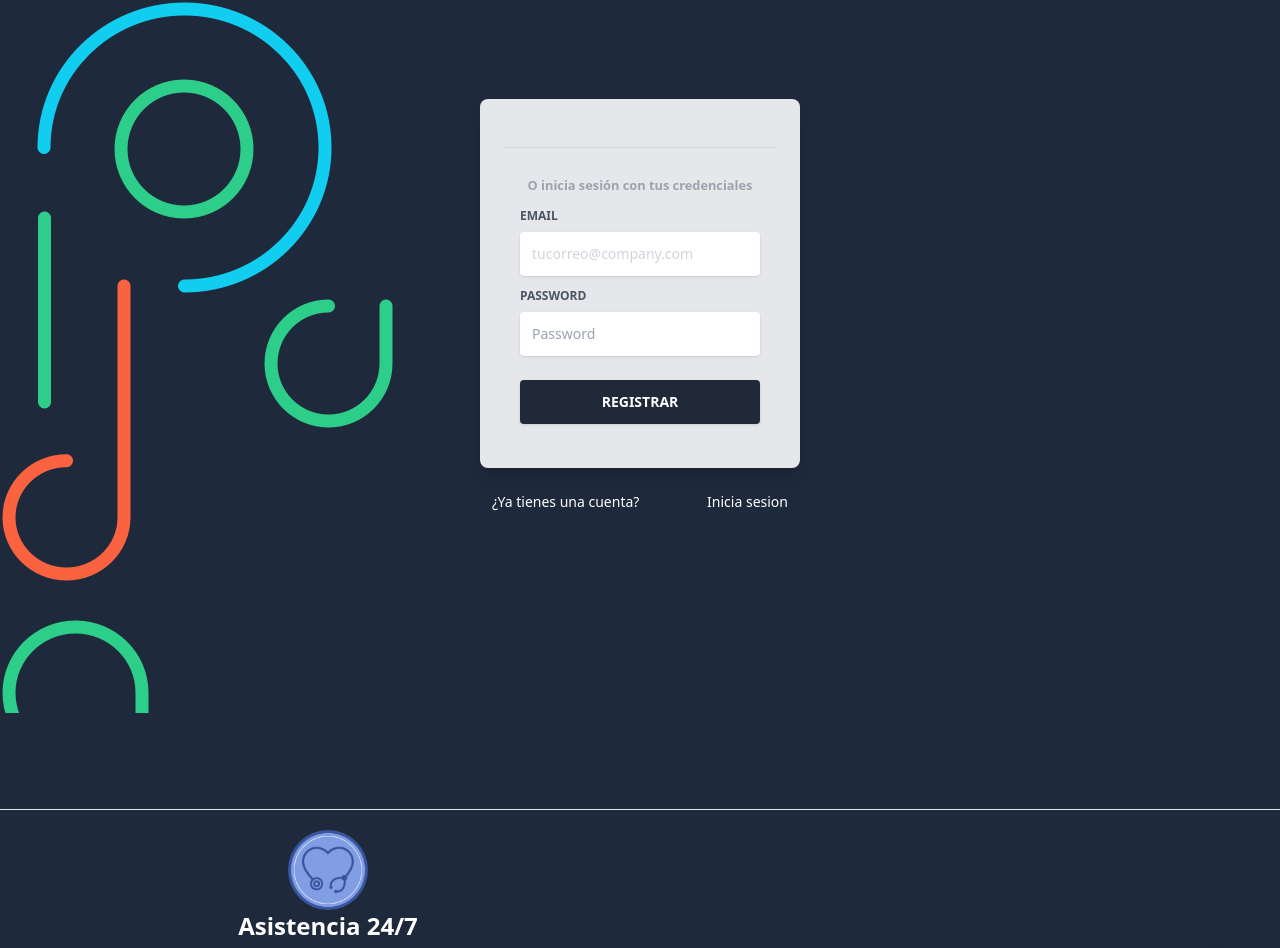
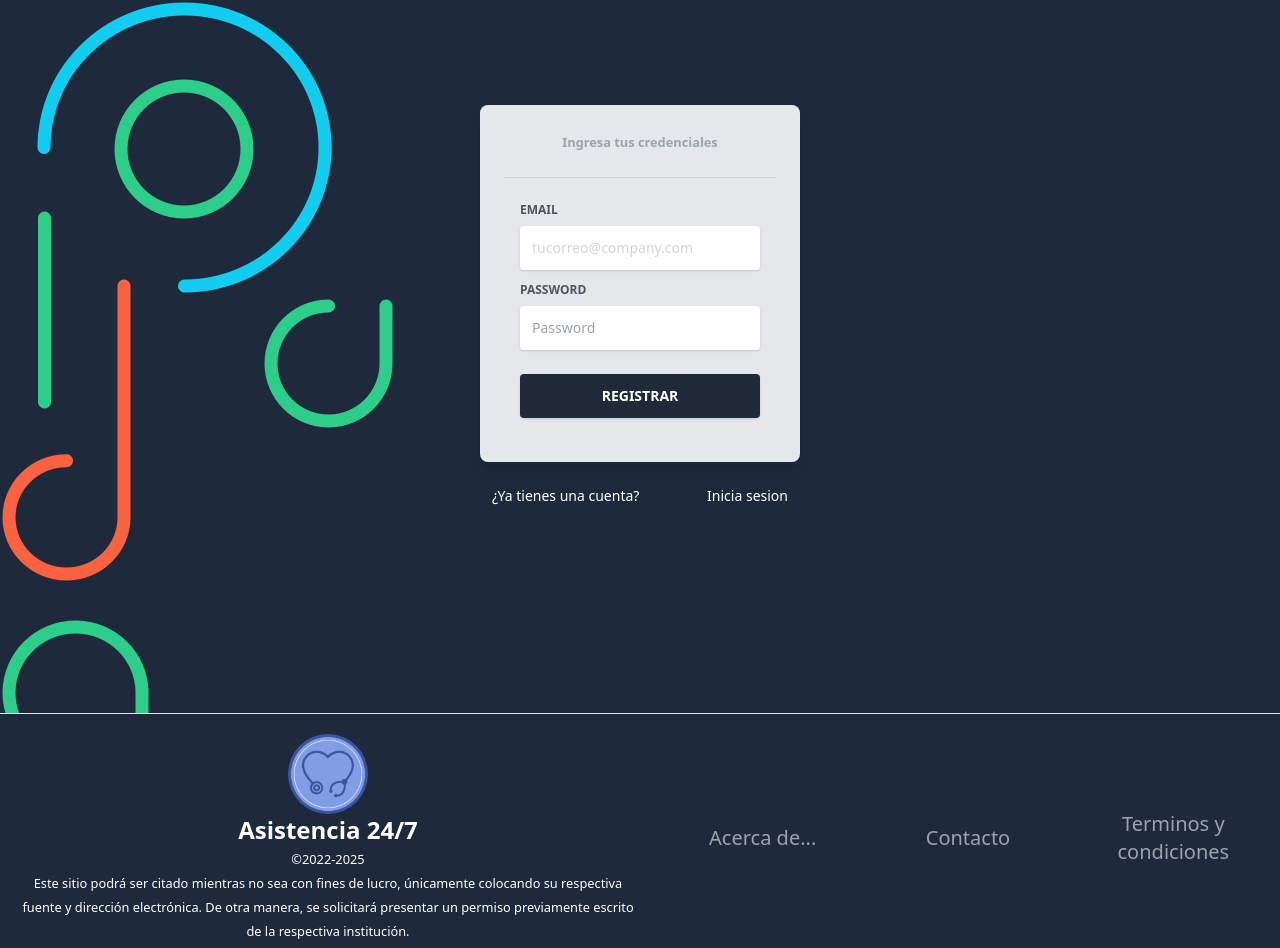
Before and after one commit to VISOSO2403/Asistencia24-7-4D, a React (Vite) app: page /Register in a window 1280 px wide. Shown: the part 87-1035 px from the top of the page. Built offline with nearby package versions, Linux system fonts and the light colour scheme; no server answers.

Commit message:
Modificando archivos varios

```diff
--- /dev/null
+++ b/src/components/Alert.jsx
@@ -0,0 +1,7 @@
+export function Alert({message}) {
+  return (
+    <div className="bg-red-800 text-white text-center p-3 uppercase font-bold mb-3 rounded-md">
+      {message}
+    </div>
+  )
+}
--- a/src/components/Footer.jsx
+++ b/src/components/Footer.jsx
@@ -4,16 +4,16 @@ import Logo from '../img/logo-liso.png'
 
 const Footer = () => {
   return (
-  <div className='pt-24'>
+  <div className=' text-white'>
     <hr />
-    <div class="grid grid-cols-2 gap-2 p-5 justify-centerte text-center ">
+    <div class="grid grid-cols-2 gap-2 p-5 justify-center text-center ">
       <div className=''>
         <img
             src={Logo}
             alt="Logo"
             className=" w-20 rounded-full mx-auto"
           />
-        <span className='font-bold text-2xl text-white'>
+        <span className='font-bold text-2xl '>
           Asistencia 24/7
         </span>
         <p>
@@ -29,11 +29,11 @@ const Footer = () => {
       </div>
 
       <div className=' grid grid-cols-3 items-center'>
-        <Link to='/AcercaDe' className='text-gray-800 hover:text-gray-400 duration-500 md:ml-8 text-xl md:my-0 my-7' >Acerca de...</Link>
+        <Link to='/AcercaDe' className='text-gray-400 hover:text-gray-300 duration-500 md:ml-8 text-xl md:my-0 my-7' >Acerca de...</Link>
 
-        <Link to='/Contacto' className='text-gray-800 hover:text-gray-400 duration-500 md:ml-8 text-xl md:my-0 my-7'>Contacto  </Link>
+        <Link to='/Contacto' className='text-gray-400 hover:text-gray-300 duration-500 md:ml-8 text-xl md:my-0 my-7'>Contacto  </Link>
 
-        <Link to='/Terminos' className='text-gray-800 hover:text-gray-400 duration-500 md:ml-8 text-xl md:my-0 my-7'>Terminos y condiciones</Link>
+        <Link to='/Terminos' className='text-gray-400 hover:text-gray-300 duration-500 md:ml-8 text-xl md:my-0 my-7'>Terminos y condiciones</Link>
       </div>
     </div>
     <div>
--- a/src/layout/Login.jsx
+++ b/src/layout/Login.jsx
@@ -2,9 +2,8 @@ import { useState } from "react";
 import { useAuth } from "../context/authContext";
 import { Link, useNavigate } from "react-router-dom";
 import Google from "../img/google.svg";
-import NavBar from "../components/NavBar";
 import Footer from "../components/Footer";
-// import { Alert } from "./Alert";
+import { Alert } from "../components/Alert";
 
 const Login = () => {
   const [user, setUser] = useState({
@@ -53,6 +52,7 @@ const Login = () => {
       <div className="h-screen fondo-login flex flex-nowrap bg-[url('./img/register&login.png')] bg-no-repeat">
         <div className="text-white w-full max-w-xs m-auto py-32 ">
           <div className="relative flex flex-col min-w-0 break-words w-full mb-6 shadow-lg rounded-lg bg-gray-200 border-0">
+          {error && <Alert message={error} />}
             <div className="rounded-t mb-0 px-6 py-6">
               <div className="text-center mb-3">
                 <h6 className=" text-gray-500 text-sm font-bold">
@@ -111,7 +111,7 @@ const Login = () => {
                 </div>
                 <div className="text-center mt-6">
                   <button
-                    type="button"
+                    type="submit"
                     className="bg-gray-800 text-white active:bg-gray-600 text-sm font-bold uppercase px-6 py-3 rounded shadow hover:shadow-lg outline-none focus:outline-none mr-1 mb-1 w-full ease-linear transition-all duration-150"
                   >
                     Iniciar sesion
--- a/src/layout/Register.jsx
+++ b/src/layout/Register.jsx
@@ -37,29 +37,18 @@ const Register = () => {
     }
   };
 
-  const handleGoogleSignin = async () => {
-    try {
-      await loginWithGoogle();
-      navigate("/Home");
-    } catch (error) {
-      setError(error.message);
-    }
-  };
-
   return (
     <>
       <div className="h-screen fondo-login flex flex-nowrap bg-[url('./img/register&login.png')] bg-no-repeat">
         <div className="text-black w-full max-w-xs m-auto py-32 ">
           <div className="relative flex flex-col min-w-0 break-words w-full mb-6 shadow-lg rounded-lg bg-gray-200 border-0">
             <div className="rounded-t mb-0 px-6 py-6">
-
-
+              <div className="text-gray-400 text-center mb-3 font-bold">
+                <small>Ingresa tus credenciales</small>
+              </div>
               <hr className="mt-6 border-b-1 border-gray-300" />
             </div>
             <div className="flex-auto px-4 lg:px-10 py-10 pt-0">
-              <div className="text-gray-400 text-center mb-3 font-bold">
-                <small>O inicia sesión con tus credenciales</small>
-              </div>
               <form onSubmit={handleSubmit}>
                 <div className="relative w-full mb-3">
                   <label
@@ -96,7 +85,7 @@ const Register = () => {
                 </div>
                 <div className="text-center mt-6">
                   <button
-                    type="button"
+                    type="submit"
                     className="bg-gray-800 text-white active:bg-gray-600 text-sm font-bold uppercase px-6 py-3 rounded shadow hover:shadow-lg outline-none focus:outline-none mr-1 mb-1 w-full ease-linear transition-all duration-150"
                   >
                     Registrar
--- a/src/pages/Home.jsx
+++ b/src/pages/Home.jsx
@@ -12,7 +12,6 @@ const Home = () => {
           <p className=" 2xl:pb-10 sm:pb-5">Visualización de estadísticas</p>
           <hr />
           <br />
-
           <section className="flex flex-col items-center">
             {/* BMP */}
             <iframe
```
